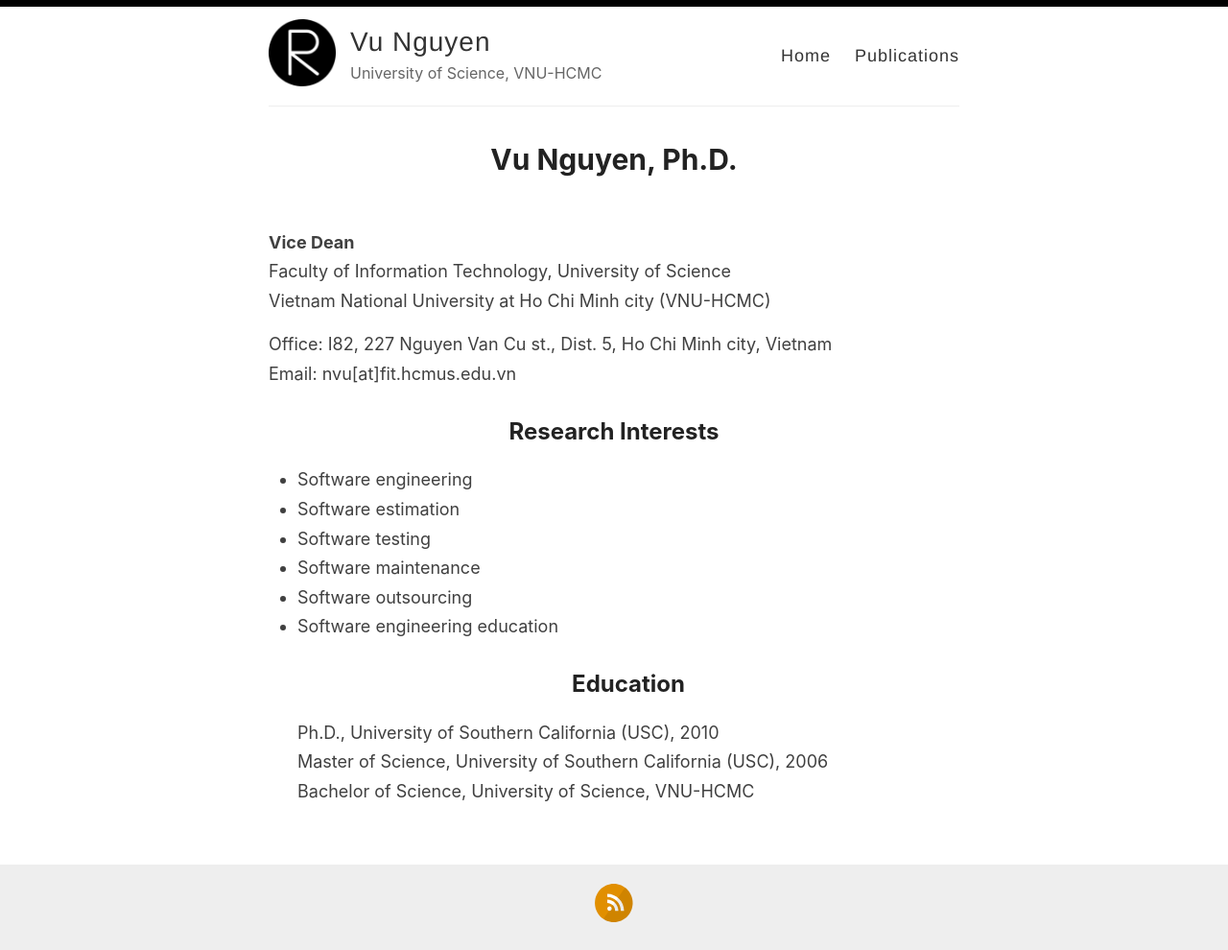
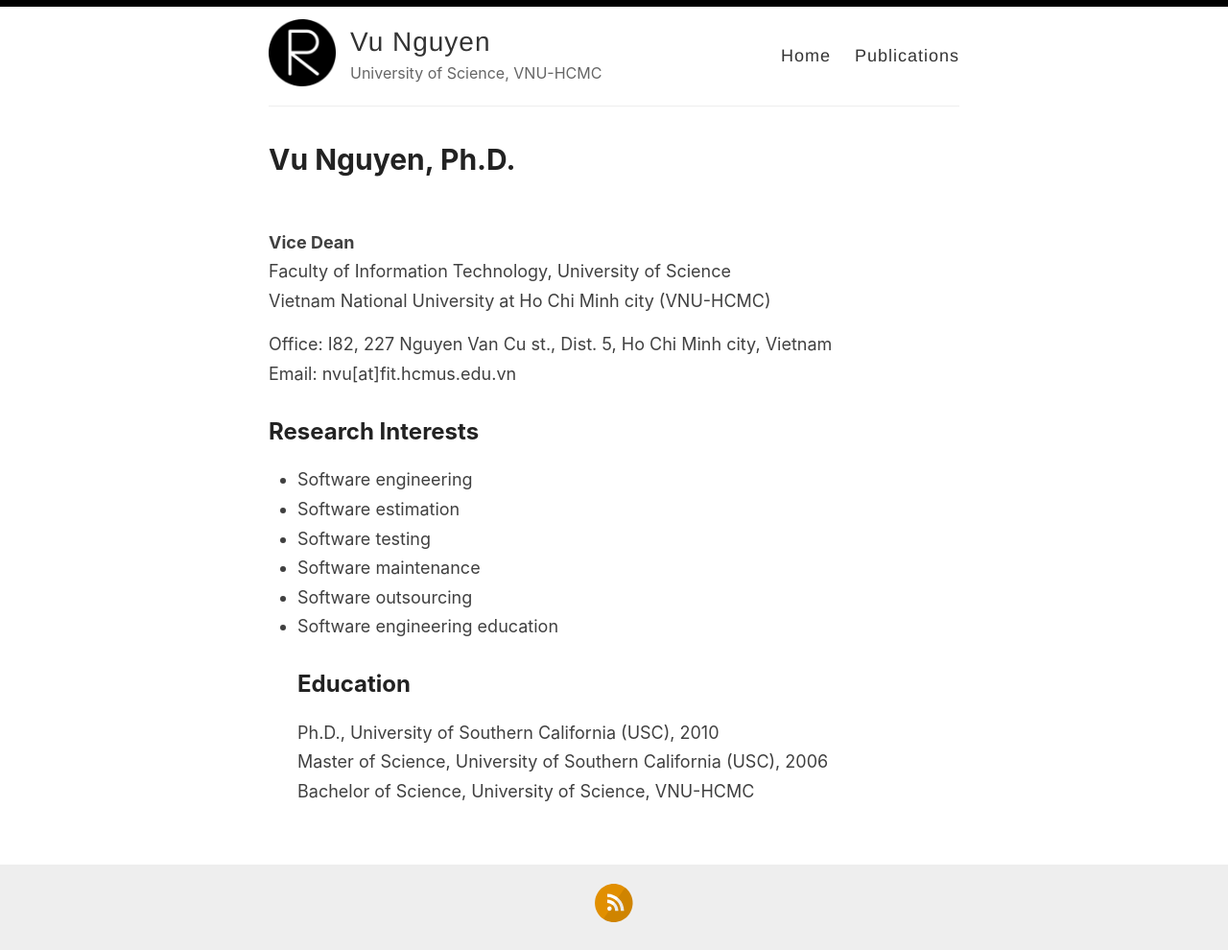
Before and after one commit to vuqngit/vuqngit.github.io, a Jekyll site: the page built from index.html, in a window 1280 px wide. Shown: the whole page at 96% size. Built offline with Jekyll 4.4.1, drawn with Linux system fonts in a browser that asks for light colours; the list of posts is cut into pages by our own code.

Commit message:
Update index.html

```diff
--- a/index.html
+++ b/index.html
@@ -2,7 +2,7 @@
 layout: default
 ---
 
-<h1>Vu Nguyen, Ph.D. </h1><br>
+<h1 style="text-align:left;">Vu Nguyen, Ph.D. </h1><br>
 <b>Vice Dean</b><br>
 Faculty of Information Technology, University of Science <br>
 Vietnam National University at Ho Chi Minh city (VNU-HCMC)<p>
@@ -10,7 +10,7 @@ Vietnam National University at Ho Chi Minh city (VNU-HCMC)<p>
 Office: I82, 227 Nguyen Van Cu st., Dist. 5, Ho Chi Minh city, Vietnam<br>
 Email: nvu[at]fit.hcmus.edu.vn <p>
 
-<h2>Research Interests</h2>
+<h2 style="text-align:left;">Research Interests</h2>
 
 <ul style="list-style-type:disc;">
   <li>Software engineering</li>
@@ -21,7 +21,7 @@ Email: nvu[at]fit.hcmus.edu.vn <p>
   <li>Software engineering education</li>
 </u>
 
-<h2>Education</h2>
+<h2 style="text-align:left;">Education</h2>
 Ph.D., University of Southern California (USC), 2010<br>
 Master of Science, University of Southern California (USC), 2006<br>
 Bachelor of Science, University of Science, VNU-HCMC<br>
```
